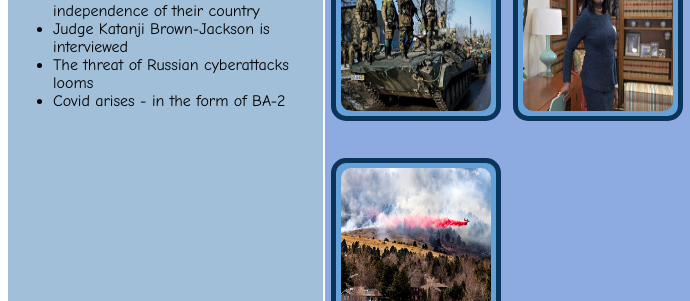
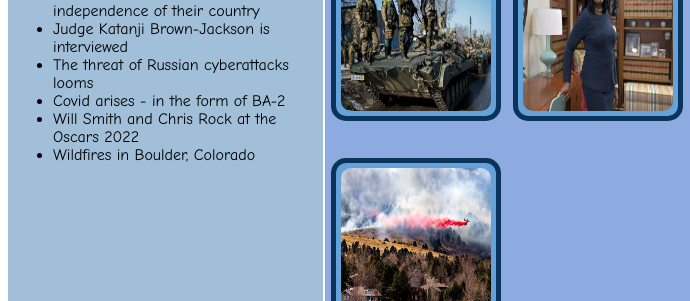
Before and after one commit to vmiller1615/world-news, a plain HTML site: page index.html in a window 1280 px wide. Shown: the part 219-520 px from the top of the page, 0-690 px from the left. Drawn offline with Linux system fonts and the light colour scheme.

Commit message:
Update index.html

```diff
--- a/index.html
+++ b/index.html
@@ -29,6 +29,8 @@
                 <li>Judge Katanji Brown-Jackson is interviewed</li>
                 <li>The threat of Russian cyberattacks looms</li>
                 <li>Covid arises - in the form of BA-2</li>
+                <li>Will Smith and Chris Rock at the Oscars 2022</li>
+                <li>Wildfires in Boulder, Colorado</li>
             </ul>
         </aside>
 
```
